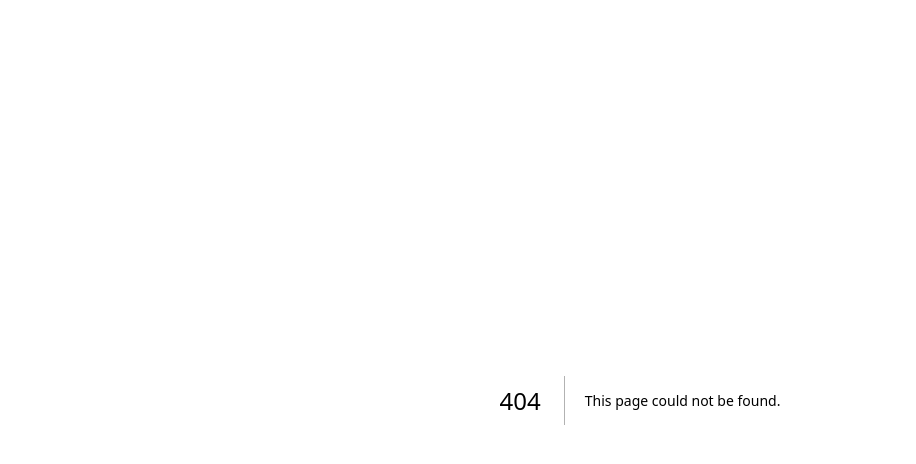
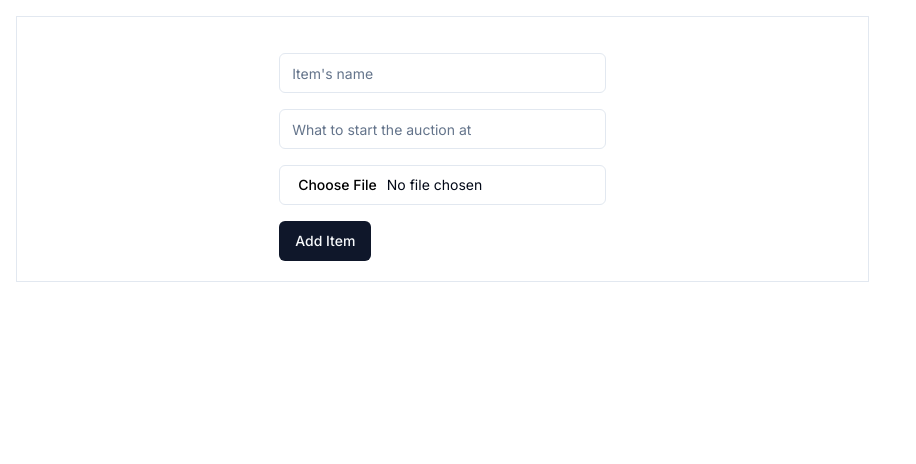
Before and after one commit to benjimosso/bid-lilly, a Next.js app: page /bids/create in a window 1280 px wide. Before the commit this address had no page. Shown: the top 464 px of the page, without its empty margins (0-916 px from the left). Built offline with nearby package versions, Linux system fonts and the light colour scheme.

Commit message:
upload pictures bid/create

```diff
--- /dev/null
+++ b/app/bids/create/actions.ts
@@ -0,0 +1,40 @@
+'use server'
+
+import { createClient } from "@/utils/supabase/server";
+
+export async function insertItem(
+  formData: FormData,
+) {
+  const supabase = createClient()
+  //get user.
+    const { data: user, error: userError } = await supabase.auth.getUser()
+    if(userError) {
+      console.log(userError)
+    } else {
+      console.log(user.user.email)
+    }
+  // convert the starting price to a number
+  const startingPrice = formData.get('staringPrice')
+  const startPrice = parseInt(startingPrice as string)
+  // access file
+    const file = formData.get('file') as File
+    console.log(file)
+    // upload the file to the storage
+    const { data, error: Uploaderror } = await supabase.storage.from('bid-lilly').upload(`${file.name}`, file)
+    if(Uploaderror) {
+      console.log("ERROR UPLOAD",Uploaderror)
+    } else {
+      console.log('File uploaded')
+    }
+    // get url of the file
+    const {data: url} = await supabase.storage.from('bid-lilly').getPublicUrl(`${file.name}`)
+    console.log(url)
+    // insert the item into the database
+  const { error } = await supabase.from('items').insert([{ name: formData.get('name') as string, startingPrice: startPrice as number, image: url.publicUrl as string}]);
+  if(error) {
+    console.log(error)
+  } else {
+    console.log('Item added')
+  }
+
+}
--- /dev/null
+++ b/app/bids/create/page.tsx
@@ -0,0 +1,47 @@
+"use client";
+
+import { useState } from "react";
+import { Button } from "@/components/ui/button";
+import { Input } from "@/components/ui/input";
+// import { createClient } from "@/utils/supabase/client";
+import { useRouter } from "next/navigation";
+import { insertItem } from "@/app/bids/create/actions";
+
+const AddItemForm = () => {
+  const router = useRouter();
+  const [error, setError] = useState<string | null>(null);
+
+//   const handleSubmit = async (e: React.FormEvent<HTMLFormElement>) => {
+//     e.preventDefault();
+//     const formData = new FormData(e.currentTarget);
+//     const supabase = createClient();
+//     const { error } = await supabase.from('items').insert([{ name: formData.get('name') as string }]);
+//     if (error) {
+//       setError(error.message);
+//     } else {
+//       router.refresh();
+//     }
+//   };
+
+  return (
+    <div className="flex justify-center border w-2/3 m-4 p-5">
+    <form action={insertItem} >
+      <Input name="name" placeholder="Item's name" className=" my-4" />
+      <Input
+      required
+      name="staringPrice"
+      placeholder="What to start the auction at"
+      type="number"
+      className=" my-4" />
+      <Input
+      name="file"
+      type="file"
+      />
+      <Button type="submit" className="mt-4">Add Item</Button>
+      {error && <p className="text-red-500">{error}</p>}
+    </form>
+    </div>
+  );
+};
+
+export default AddItemForm;
--- a/app/page.tsx
+++ b/app/page.tsx
@@ -1,22 +1,28 @@
 // pages/index.tsx or wherever HomePage is located
 import { createClient } from "@/utils/supabase/server";
-import { Button } from "@/components/ui/button";
+import Image from 'next/image'
 import LogouButton from "@/components/component/logoutButton";
 import Link from "next/link";
 import AddItemForm from "@/components/component/AddItemForm";
 import { redirect } from "next/navigation";
 import { Header } from "@/components/component/header";
+// shadCn
+import { Button } from "@/components/ui/button";
+import {
+  Card,
+  CardContent,
+  CardDescription,
+  CardFooter,
+  CardHeader,
+  CardTitle,
+} from "@/components/ui/card"
 
-// async function checkUserSession() {
-//   const supabase = createClient();
-
-//   const { data, error } = await supabase.auth.getUser()
-//   if (error || !data?.user) {
-//     redirect('/auth/login')
-//   } else {
-//     console.log(data.user)
-//   }
-// }
+interface Item {
+  id: number;
+  name: string;
+  created_at: string;
+  user_id: string; // UUIDs are typically represented as strings
+}
 
 export default async function HomePage() {
   const supabase = createClient()
@@ -26,13 +32,38 @@ export default async function HomePage() {
     console.log(error)
     // redirect('/auth/login')
   }
-
+  const { data:items, error: itemsError }= await supabase.from('items').select('*')
+  if(itemsError) {
+    console.log(itemsError)
+  }
 
   return (
     <main className="container mx-auto">
       <Header user={data.user}/>
 
-      <AddItemForm />
+      <h2 className="text-2xl font-bold mb-4"> Items to Bid on</h2>
+      <div className="grid grid-cols-4 gap-5">
+      {items && items.map((item, index) => (
+        <Card key={index}>
+          <CardHeader>
+            <CardTitle>{item.name}</CardTitle>
+            <CardDescription>
+              {item.created_at}
+            </CardDescription>
+          </CardHeader>
+          <CardContent className="flex justify-center">
+            {item.image ? <Image src={item.image} alt={item.name} width={100} height={100} /> : null}
+
+          </CardContent>
+          <CardFooter>
+            <Button>
+              <Link href={`/items/${item.id}`}>View Item</Link>
+            </Button>
+          </CardFooter>
+        </Card>
+        ))}
+      </div>
+
     </main>
   );
 }
--- a/components/component/AddItemForm.tsx
+++ b/components/component/AddItemForm.tsx
@@ -24,11 +24,13 @@ const AddItemForm = () => {
   };
 
   return (
-    <form onSubmit={handleSubmit}>
-      <Input name="name" placeholder="Item's name" className="w-full" />
-      <Button type="submit" className="w-full">Add Item</Button>
+    <div className="flex justify-center border w-2/3 m-4 p-5">
+    <form onSubmit={handleSubmit} >
+      <Input name="name" placeholder="Item's name" className=" my-4" />
+      <Button type="submit" className="">Add Item</Button>
       {error && <p className="text-red-500">{error}</p>}
     </form>
+    </div>
   );
 };
 
--- a/components/component/header.tsx
+++ b/components/component/header.tsx
@@ -5,7 +5,7 @@ import Link from "next/link";
 
 export function Header({ user }: { user: any }) {
   return (
-    <header className="bg-gray-200 text-black p-4">
+    <header className="bg-gray-200 text-black p-4 mb-6">
       <div className="container flex justify-between items-center">
         <Link href="/" className="hover:underline flex items-center gap-4">
           <Image src="/next.svg" alt="logo" width={100} height={100} />
@@ -14,7 +14,10 @@ export function Header({ user }: { user: any }) {
 
         <div>
           {user ? (
+            <div className="flex gap-3">
+             {user.user_metadata.full_name}
             <LogouButton />
+            </div>
           ) : (
             <Button>
               <Link href="/auth/login">Login</Link>
--- a/next.config.mjs
+++ b/next.config.mjs
@@ -1,4 +1,14 @@
 /** @type {import('next').NextConfig} */
-const nextConfig = {};
+const nextConfig = {
+    images: {
+        remotePatterns: [
+            {
+              protocol: 'https',
+              hostname: 'iyvaxprhtbubmilkujdr.supabase.co',
+              port: ''
+            }
+        ],
+      },
+};
 
 export default nextConfig;
```
